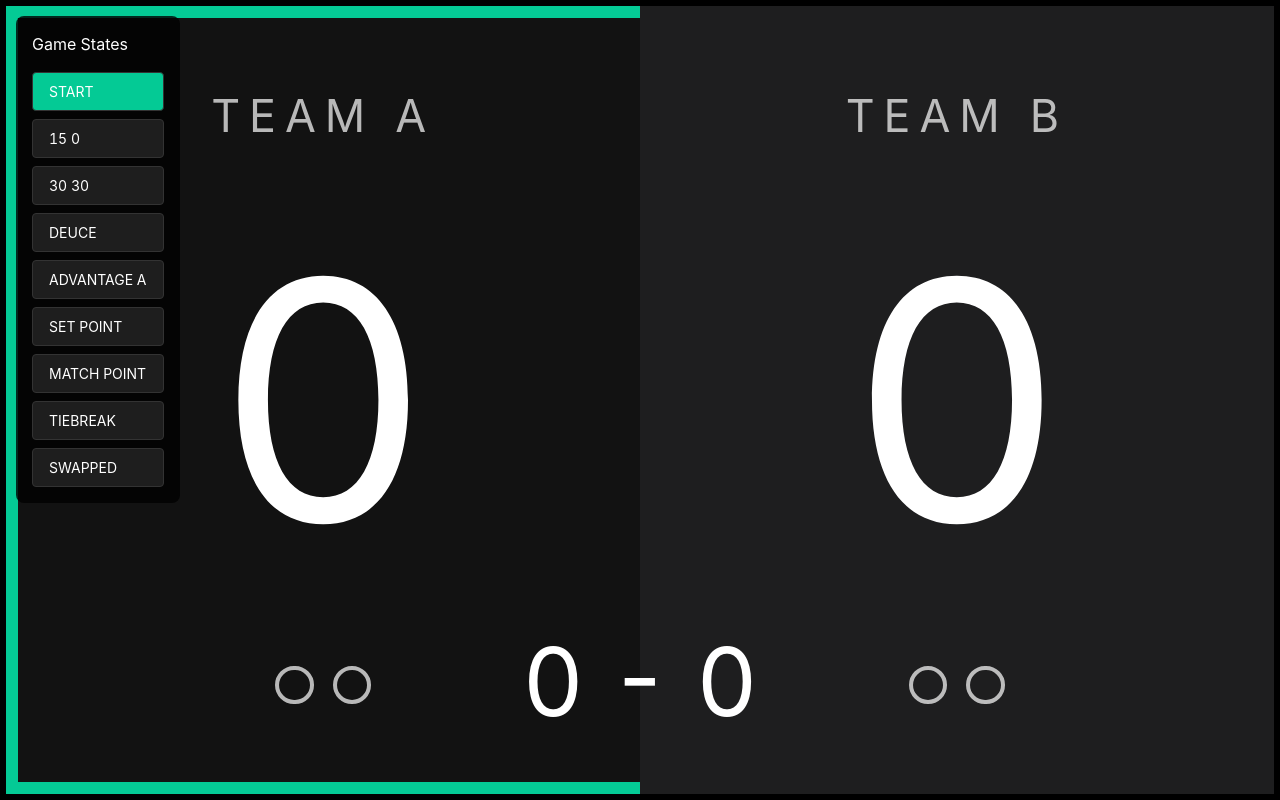
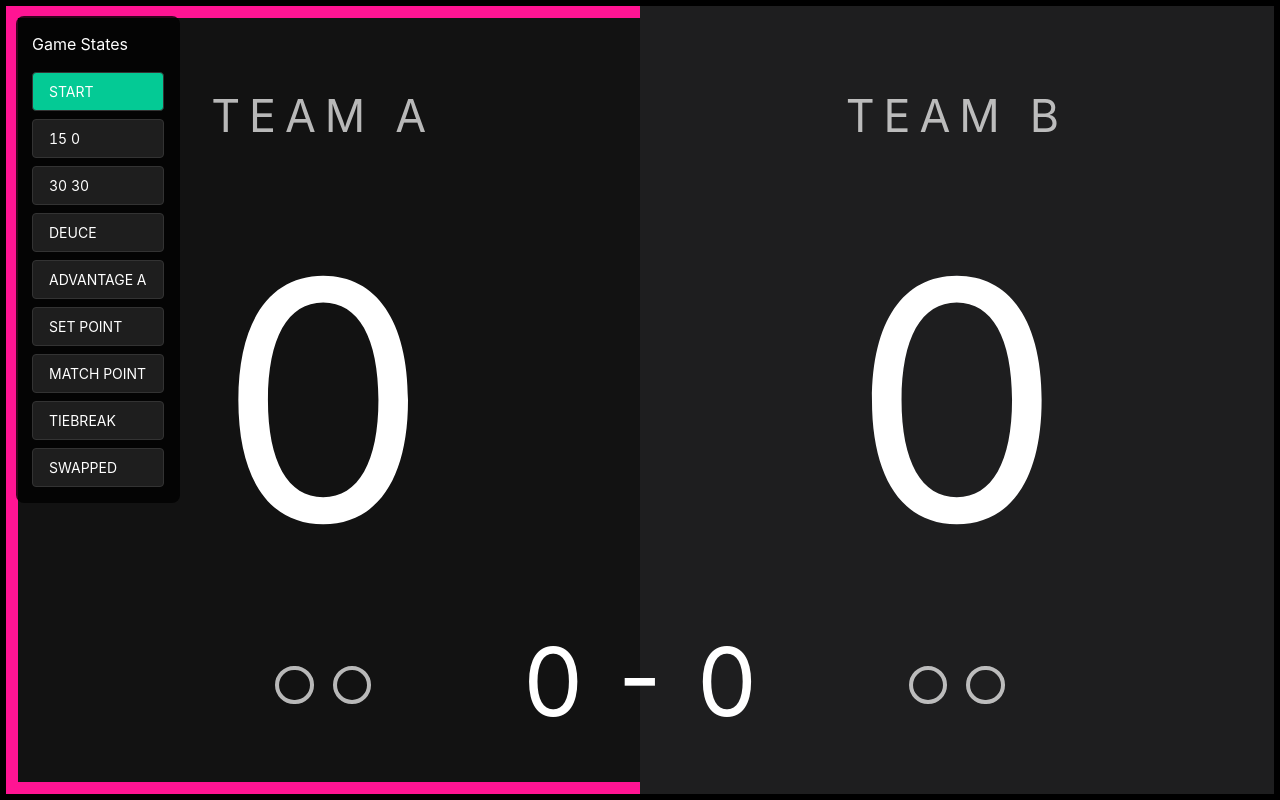
Before and after one commit to juicebox-glen/pala-point, a Next.js app: page /dev/game in a window 1280 px wide. Built offline with nearby package versions, Linux system fonts and the light colour scheme; a web font is replaced by a local one.

Commit message:
Update color scheme to hot pink for team and selected states in styles and components (TESTING). Adjusted variables and styles for consistency across the application.

```diff
--- a/app/page.tsx
+++ b/app/page.tsx
@@ -496,7 +496,7 @@ function ResumeGameDialog({
           borderRadius: '8px',
           textAlign: 'center',
           maxWidth: '600px',
-          border: '2px solid var(--color-team-1, #00ff88)',
+          border: '2px solid var(--color-team-1, #FF1493)',
         }}
       >
         <div
@@ -524,12 +524,12 @@ function ResumeGameDialog({
                 padding: '1rem 2rem',
                 fontSize: '1.2rem',
                 backgroundColor: selected === 'yes'
-                  ? 'var(--color-team-1, #00ff88)'
-                  : 'rgba(0, 255, 136, 0.3)',
-                color: selected === 'yes' ? '#000' : '#888',
+                  ? 'var(--color-team-1, #FF1493)'
+                  : 'rgba(255, 20, 147, 0.3)',
+                color: selected === 'yes' ? '#fff' : '#888',
                 border: selected === 'yes'
-                  ? '2px solid var(--color-team-1, #00ff88)'
-                  : '2px solid rgba(0, 255, 136, 0.5)',
+                  ? '2px solid var(--color-team-1, #FF1493)'
+                  : '2px solid rgba(255, 20, 147, 0.5)',
                 borderRadius: '4px',
                 cursor: 'pointer',
                 fontWeight: 'bold',
--- a/styles/layouts.css
+++ b/styles/layouts.css
@@ -161,14 +161,14 @@
   position: relative;
 }
 
-/* Selected state (green) */
+/* Selected state (pink - TESTING) */
 .tile.selected {
-  background-color: #04CA95;
+  background-color: #FF1493;
 }
 
 /* Team colors */
 .tile.team-1 {
-  background-color: #04CA95;
+  background-color: #FF1493;
 }
 
 .tile.team-2 {
--- a/styles/v3-setup.css
+++ b/styles/v3-setup.css
@@ -22,7 +22,7 @@
 .tile.selected {
   background-color: var(--color-primary);
   transform: scale(1.02);
-  box-shadow: inset 0 0 60px rgba(4, 202, 149, 0.3);
+  box-shadow: inset 0 0 60px rgba(255, 20, 147, 0.3);
 }
 
 /* Hold Progress Bar - Fills from left to right */
--- a/styles/variables.css
+++ b/styles/variables.css
@@ -2,12 +2,12 @@
 
 :root {
   /* Primary Brand Colors */
-  --color-primary: #04CA95;        /* Teal green - main brand color */
+  --color-primary: #FF1493;        /* Hot pink - main brand color (TESTING) */
   --color-secondary: #BB86FC;      /* Purple - secondary brand color */
   --color-accent: #BDF33F;         /* Bright green - accents only (ball, highlights) */
 
   /* Team Colors */
-  --color-team-1: #04CA95;         /* Team 1 - Teal green */
+  --color-team-1: #FF1493;         /* Team 1 - Hot pink (TESTING) */
   --color-team-2: #BB86FC;         /* Team 2 - Purple */
 
   /* Backgrounds */
@@ -103,7 +103,7 @@
   --color-bg-black: #000000;       /* Pure black for outer frame */
   --color-bg-dark: #121212;        /* Main dark background */
   --color-bg-medium: #2A2A2A;      /* Lighter dark background */
-  --color-selected: #04CA95;       /* Selected state background */
+  --color-selected: #FF1493;       /* Selected state background (TESTING - pink) */
 
   /* Transition All */
   --transition-all: all 0.3s ease;
```
